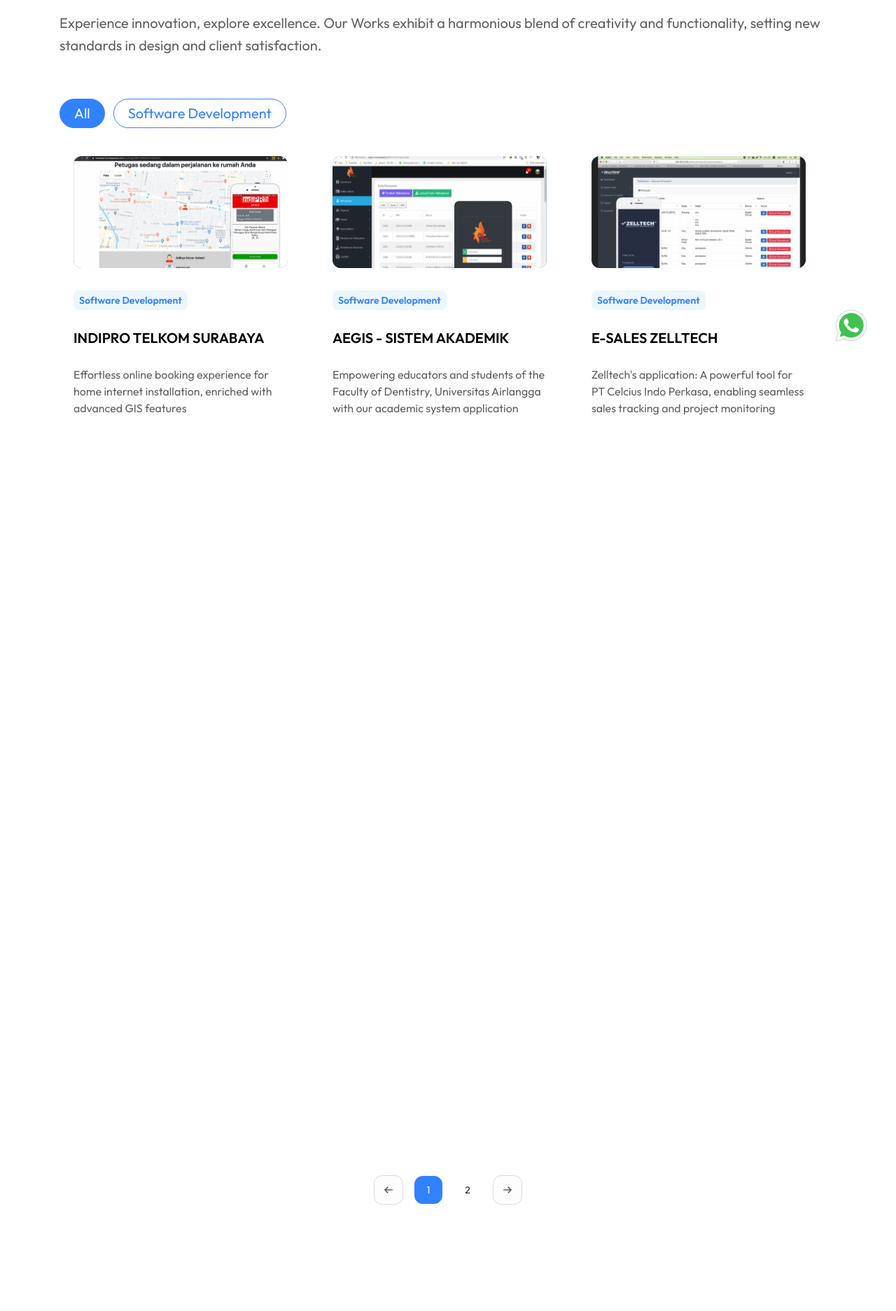
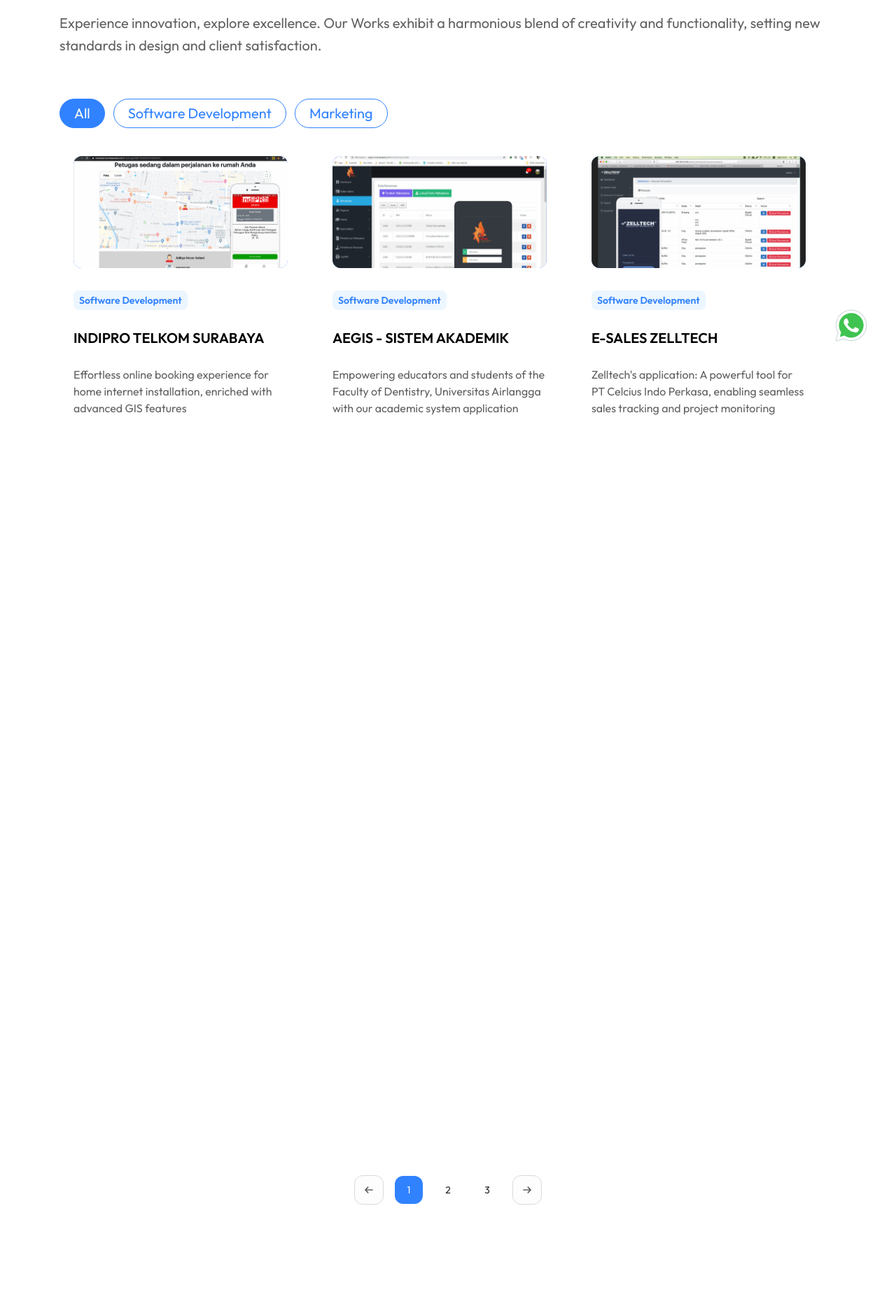
Before and after one commit to Ianphantom/hexavara, a React (Create React App) app: page /works in a window 1280 px wide. Shown: the part 271-2144 px from the top of the page at 70% size. Built offline with nearby package versions, Linux system fonts and the light colour scheme.

Commit message:
changes for deploy v-1

```diff
--- a/src/data/data-works.js
+++ b/src/data/data-works.js
@@ -14,6 +14,8 @@
 import BANKBENGKULU from "../assets/svg/RESERVASI KREDIT BANK BENGKULU.svg";
 import TOWERINYOURHAND from "../assets/svg/TOWER IN YOUR HAND.svg";
 import DIANCAGOODS from "../assets/svg/DIANCA GOODS.svg";
+import MANUFACTURINGUBAYA from "../assets/svg/PROMOTION VIDEO TEKNIK MANUFAKTUR UBAYA.svg";
+import SPA from "../assets/svg/REBRANDING DIGITAL MARKETING QUEEN AISYA SALON _ SPA.svg";
 
 export const dataWork = [
   {
@@ -128,4 +130,26 @@
     desc: "User-friendly cosmetic e-commerce site for both customers and dropshippers. The system is also integrated with WhatsApp for registration and verification processes",
     images: DIANCAGOODS,
   },
+  {
+    id: 17,
+    tag: "Marketing",
+    title: "Promotion Video Teknik Manufaktur Universitas Surabaya",
+    desc: "The promotional video showcases the Manufacturing Engineering program at the University of Surabaya, highlighting its unique features and offerings",
+    images: MANUFACTURINGUBAYA,
+  },
+  {
+    id: 18,
+    tag: "Marketing",
+    title: "Rebranding Digital Marketing Queen Aisya Salon & SPA",
+    desc: "Revitalizing the digital marketing strategy for Queen Aisya Salon & SPA through a comprehensive rebranding initiative",
+    images: SPA,
+  },
+  {
+    id: 19,
+    tag: "Marketing",
+    title: "Aerial Video Company Profile Video PT JMF",
+    desc: "Crafting an engaging aerial company profile video for PT JMF, showcasing their expertise and services from a captivating perspective",
+    images:
+      "https://jmfertilizo.id/wp-content/uploads/2023/06/produksi-756x1024.png",
+  },
 ];
--- a/src/pages/AboutPages/AboutPagesSectionFive.js
+++ b/src/pages/AboutPages/AboutPagesSectionFive.js
@@ -43,6 +43,7 @@
     border-radius: 8px;
     width: 100%;
     height: 478px;
+    object-fit: cover;
   }
   .information {
     .title {
--- a/src/pages/WorkPages/WorkPagesSectionTwo.js
+++ b/src/pages/WorkPages/WorkPagesSectionTwo.js
@@ -1,4 +1,4 @@
-import React, { useState } from "react";
+import React, { useEffect, useState } from "react";
 import styled from "styled-components";
 
 // import component
@@ -13,8 +13,9 @@
 
 const WorkPagesSectionTwo = () => {
   const [tagActive, setTagActive] = useState("All");
+  const [dataShown, setDataShown] = useState(dataWork);
   const [currentPage, setCurrentPage] = useState(1);
-  const totalPage = Math.ceil(dataWork.length / 9);
+  const totalPage = Math.ceil(dataShown.length / 9);
   console.log(totalPage);
   const goToPage = (number) => {
     if (currentPage + number < 1) {
@@ -29,6 +30,17 @@
       left: 0,
     });
   };
+
+  useEffect(() => {
+    if (tagActive === "All") {
+      setDataShown(dataWork);
+    } else {
+      setDataShown(dataWork.filter((item) => item.tag === tagActive));
+    }
+    setCurrentPage(1);
+  }, [tagActive]);
+
+  console.log(dataShown);
   return (
     <WorkPagesSectionTwoStyled className='container'>
       <div className='tag-container'>
@@ -39,6 +51,11 @@
         />
         <WorkPagesTagButtonComponent
           text='Software Development'
+          tagActive={tagActive}
+          setTagActive={setTagActive}
+        />
+        <WorkPagesTagButtonComponent
+          text='Marketing'
           tagActive={tagActive}
           setTagActive={setTagActive}
         />
@@ -55,9 +72,8 @@
       </div>
 
       <div className='work-container'>
-        {dataWork.map((item) => {
-          if (item.id > (currentPage - 1) * 9 && item.id <= currentPage * 9) {
-            console.log(item.id);
+        {dataShown.map((item, index) => {
+          if (index >= (currentPage - 1) * 9 && index < currentPage * 9) {
             return (
               <div className='work-card-container' key={item.id}>
                 <Link to={`/works`}>
```
